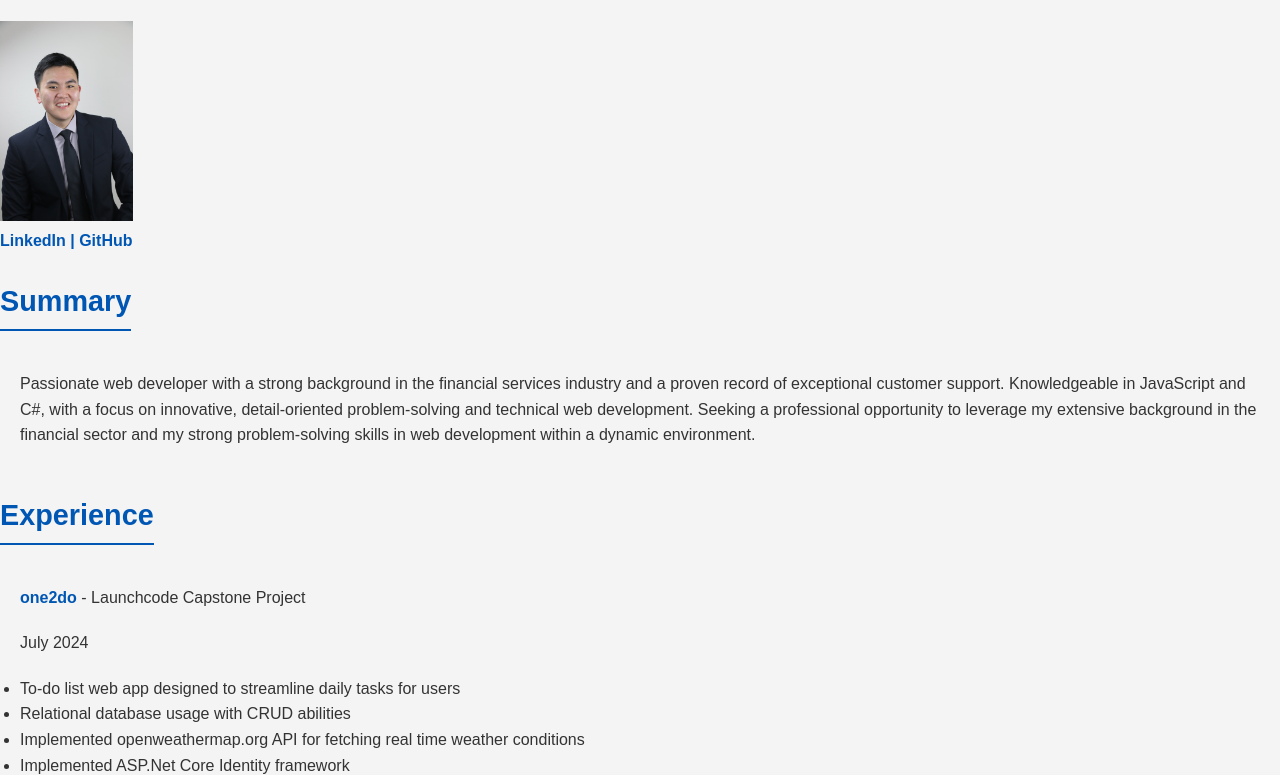
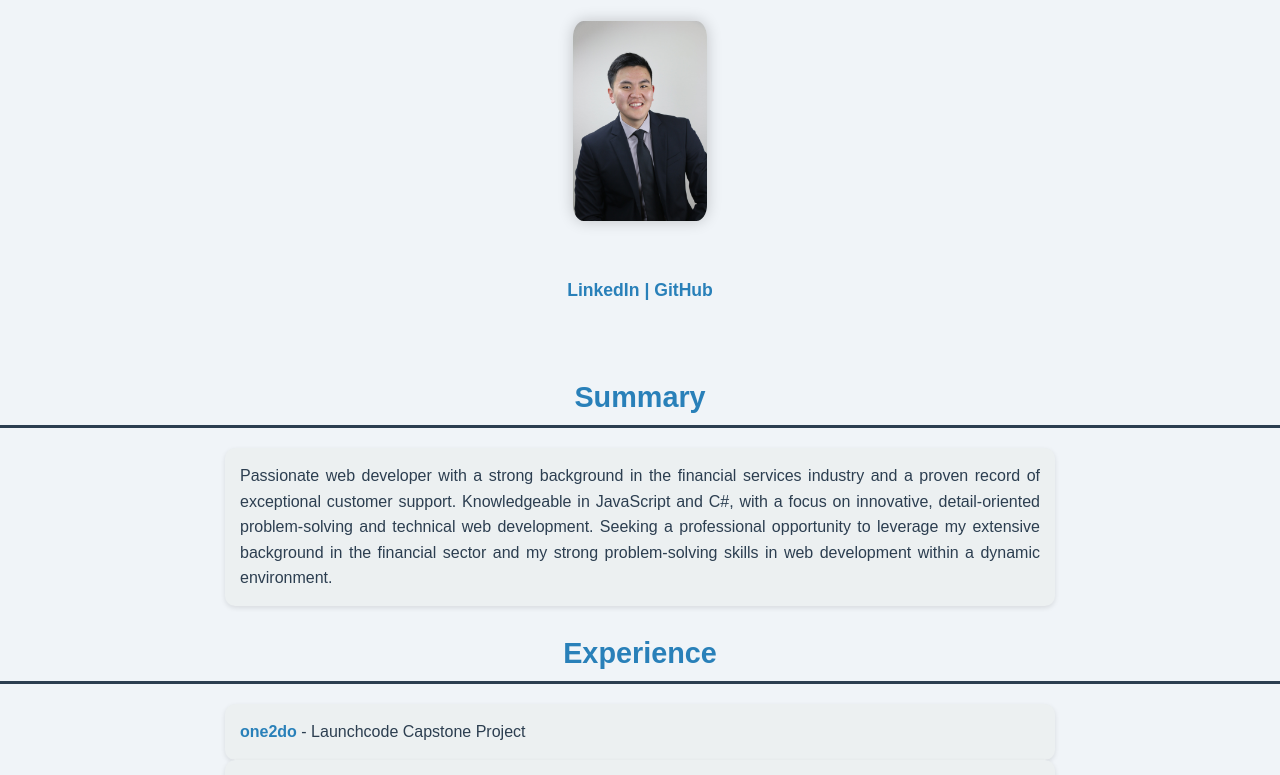
Before and after one commit to e-bold/my-resume, a plain HTML site: page index.html in a window 1280 px wide. Shown: the part 90-865 px from the top of the page. Drawn offline with Linux system fonts and the light colour scheme.

Commit message:
Further stylized CSS

```diff
--- a/assets/styles.css
+++ b/assets/styles.css
@@ -1,38 +1,99 @@
 body {
     font-family: 'Arial', sans-serif;
     line-height: 1.6;
-    background-color: #f4f4f4;
+    background-color: #f0f4f8;
     color: #333;
     margin: 0;
     padding: 0;
 }
 
-h1, h2 {
-    color: #0056b3;
-    text-align: center;
-}
 
 h1 {
+    text-align: center;
     font-size: 2.5em;
     margin-top: 20px;
+    color: #2c3e50;
 }
 
 h2 {
+    text-align: center;
     font-size: 1.8em;
     margin-bottom: 20px;
-    border-bottom: 2px solid #0056b3;
-    display: inline-block;
+    border-bottom: 3px solid #2c3e50;
     padding-bottom: 5px;
+    color: #2980b9;
 }
 
-p, ul {
-    margin: 20px;
+a {
+    text-decoration: none;
+    color: #2980b9;
+    font-weight: bold;
+    transition: color 0.3s;
+}
+
+a:hover {
+    color: #e74c3c;
+}
+
+/* Image */
+img {
+    display: block;
+    margin: 0 auto;
+    border-radius: 8%;
+    box-shadow: 0 0 15px rgba(0, 0, 0, 0.2);
+    margin-bottom: 20px;
+    border: 5px transparent #3498db;
+}
+
+/* Summary Section */
+p {
+    text-align: justify;
+    max-width: 800px;
+    margin: 0 auto;
+    background-color: #ecf0f1;
+    padding: 15px;
+    border-radius: 10px;
+    box-shadow: 0 2px 5px rgba(0, 0, 0, 0.1);
+    color: #2c3e50;
+}
+
+/* Experience Section */
+ul {
+    list-style-type: none;
+    max-width: 800px;
+    margin: 20px auto;
     padding: 0;
 }
 
-/* Links */
-a {
-    text-decoration: none;
-    color: #0056b3;
-    font-weight: bold;
+ul li {
+    background: #fdfefe;
+    margin: 10px 0;
+    padding: 15px;
+    border-left: 8px solid #2980b9;
+    box-shadow: 0 2px 4px rgba(0, 0, 0, 0.1);
+    border-radius: 5px;
+    transition: background 0.3s;
 }
+
+ul li:hover {
+    background: #d6eaf8;
+}
+
+
+footer {
+    text-align: center;
+    background-color: #2c3e50;
+    color: white;
+    padding: 15px 0;
+    margin-top: 40px;
+    font-size: 0.9em;
+    border-top: 3px solid #2980b9;
+}
+
+
+.links-container {
+    text-align: center;
+    margin-top: 10px;
+    margin-bottom: 20px;
+    font-size: 1.1em;
+}
--- a/index.html
+++ b/index.html
@@ -13,9 +13,11 @@
       alt="enkhmunkh enkhbold headshot"
     />
     <br />
-    <a href="https://www.linkedin.com/in/eenkhmunkh/">LinkedIn</a>
-    <a> | </a>
-    <a href="https://github.com/e-bold">GitHub</a>
+    <div class="links-container">
+      <a href="https://www.linkedin.com/in/eenkhmunkh/">LinkedIn</a>
+      <a> | </a>
+      <a href="https://github.com/e-bold">GitHub</a>
+    </div>
     <br/>
 
     <h2>Summary</h2>
```
